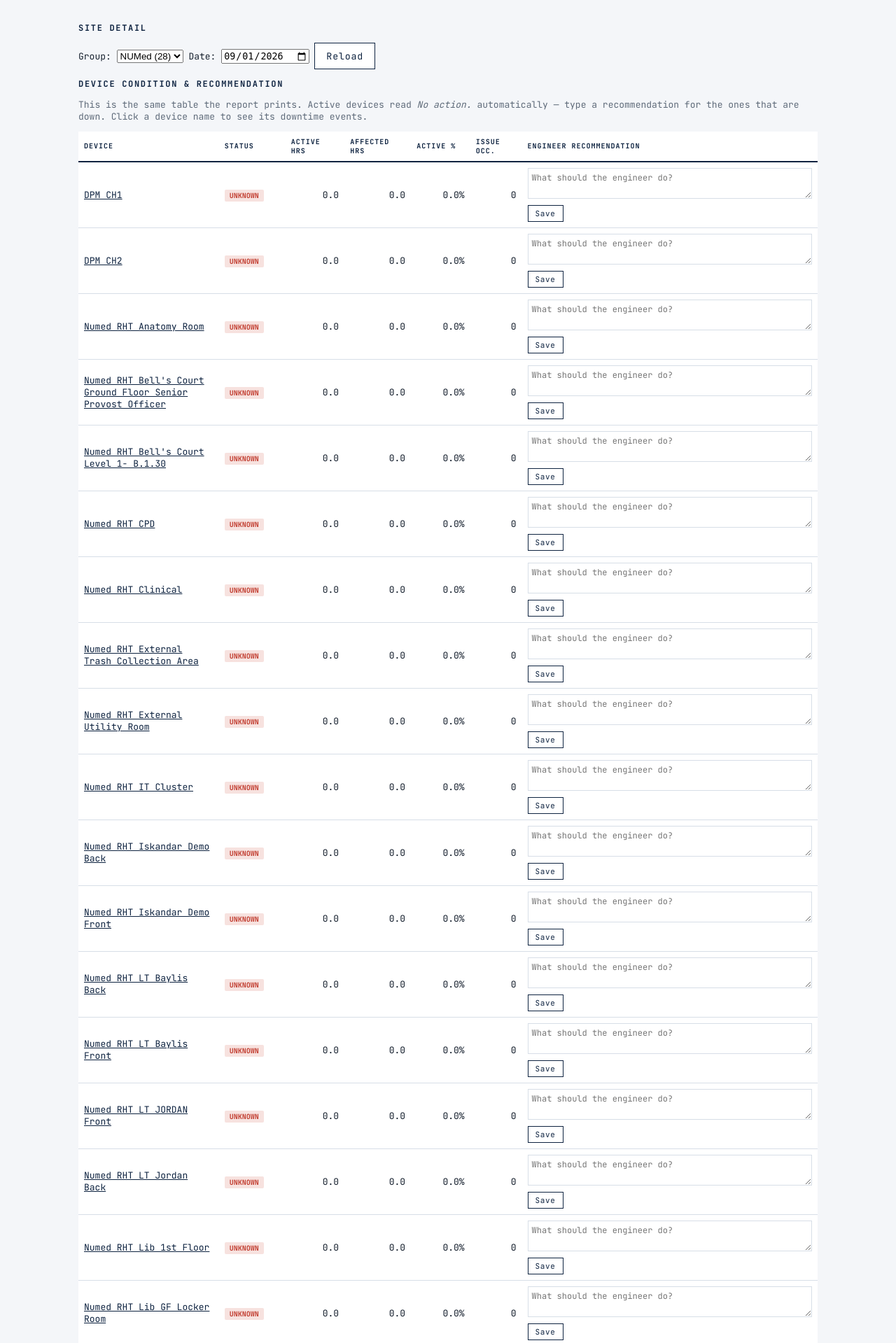
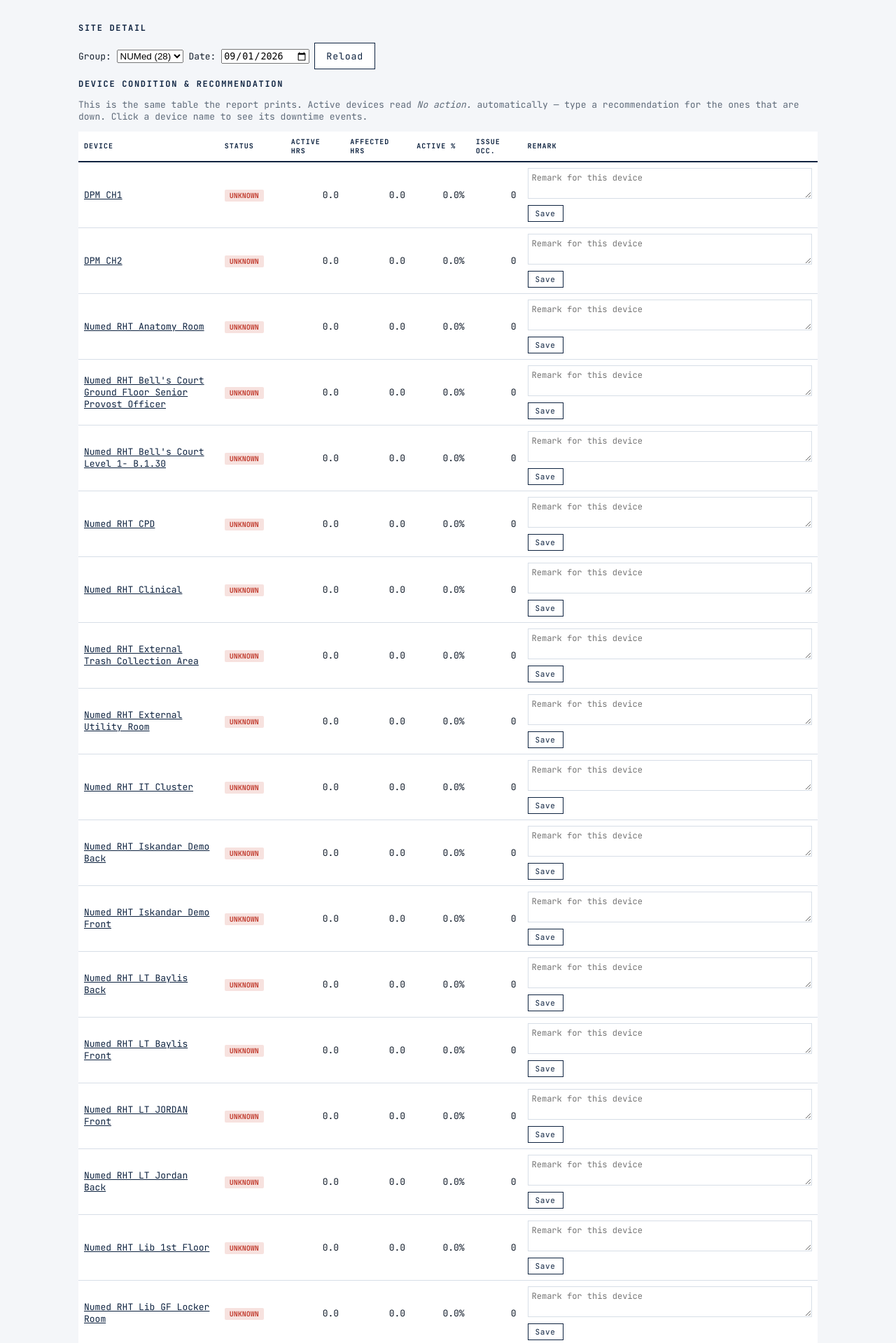
Before and after one commit to Kizxe/Cranes-Daily-Report, a FastAPI app: page /site-detail.html in a window 1280 px wide. Shown: the part 48-1967 px from the top of the page at 70% size. Run offline with FastAPI, Linux system fonts and the light colour scheme; data comes from the database, SQL or seed files in the repository; data that the repository does not hold is empty.

Commit message:
Fix STATUS pill alignment, rename recommendation column, raise attention threshold
- STATUS pill in DEVICE CONDITION AND RECOMMENDATION: the dot sat on its own line
  above the text (<span class="dot">●</span><br>{{ status }}), which read as a bullet
  floating over centered text for a short status like ACTIVE. .spill is now an
  inline-flex row with a small gap; the dot is sized down and nudged onto the text
  baseline instead of stacked.
- The per-device column is labelled REMARK now, not ENGINEER RECOMMENDATION, in both
  the PDF template and the site-detail page that mirrors it (placeholder text updated
  to match). Note for later: page 1's site-level column is already called REMARK, so
  the PDF now has two differently-scoped columns sharing that label — flagged, not
  changed further without being asked.
- report_attention_issue_count: 5 -> 10. It counts a device as needing attention once
  it has dropped that many times today even while active right now. ISSUE OCC. now
  counts every downtime window (STATIC/STALLED/NO DATA/INACTIVE alike, previous
  commit), so 5 occurrences in a day stopped being unusual — NUMed's ATTENTION NEEDED
  dropped from 12 to 8 devices once real repeat-offenders were the bar again.

Verified against the actual rendered PDF (page 2, NUMed, 2026-09-01).

Co-Authored-By: Claude Opus 5 <noreply@anthropic.com>
Claude-Session: https://claude.ai/code/session_01K3ZQKNhpYkuw2Sbsstj3ED

```diff
--- a/frontend/site-detail.html
+++ b/frontend/site-detail.html
@@ -38,7 +38,7 @@
         <th style="width:19%">Device</th><th style="width:9%">Status</th>
         <th style="width:8%">Active Hrs</th><th style="width:9%">Affected Hrs</th>
         <th style="width:8%">Active %</th><th style="width:7%">Issue Occ.</th>
-        <th>Engineer recommendation</th>
+        <th>Remark</th>
       </tr>
     </thead>
     <tbody id="devices"><tr><td colspan="7" class="muted">Pick a group.</td></tr></tbody>
@@ -87,7 +87,7 @@ async function loadAll() {
       ? `<textarea disabled rows="2">No action.</textarea>
          <span class="rec-auto">AUTO</span>`
       : `<textarea data-device="${d.device_id}" rows="2"
-           placeholder="What should the engineer do?">${(byDevice[d.device_id]?.body || "")}</textarea>
+           placeholder="Remark for this device">${(byDevice[d.device_id]?.body || "")}</textarea>
          <button class="secondary rec-save" data-device="${d.device_id}">Save</button>`;
     return `<tr>
       <td><a href="#" class="dev-events" data-device="${d.device_id}"
```
Also changed, not shown: docs/ARCHITECTURE.md (+1 -1 lines), templates/daily_report.html (+7 -4 lines).
